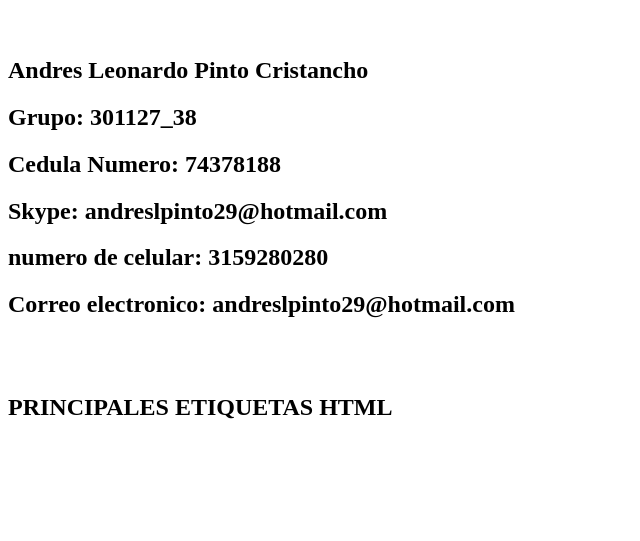
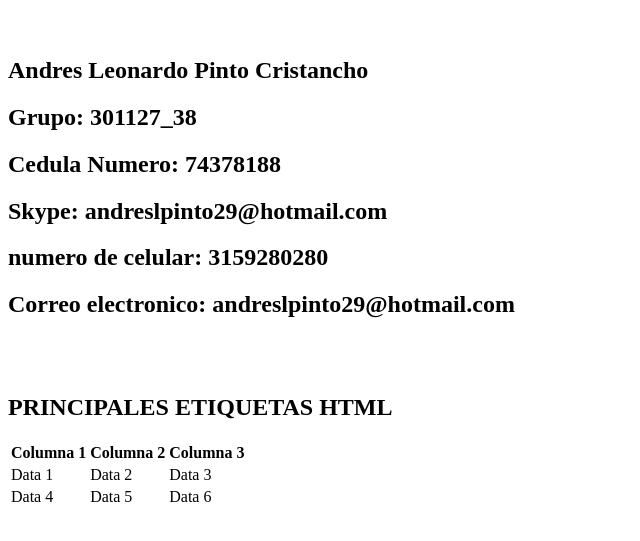
Before and after one commit to andreslpinto29/SitioWeb, a plain HTML site: page index.html in a window 1280 px wide. Shown: the part 79-620 px from the top of the page, without its empty margins (0-640 px from the left). Drawn offline with Linux system fonts and the light colour scheme.

Commit message:
volumen 3

```diff
--- a/index.html
+++ b/index.html
@@ -22,6 +22,22 @@
         <br>
         <br>
         <h2>PRINCIPALES ETIQUETAS HTML</h2>
+        <table>
+            <tr>
+              <th>Columna 1</th>
+              <th>Columna 2</th>
+              <th>Columna 3</th>
+            </tr>
+            <tr>
+              <td>Data 1</td>
+              <td>Data 2</td>
+              <td>Data 3</td>
+            </tr>
+            <tr>
+              <td>Data 4</td>
+              <td>Data 5</td>
+              <td>Data 6</td>
+            </tr>
 
 
 
```
